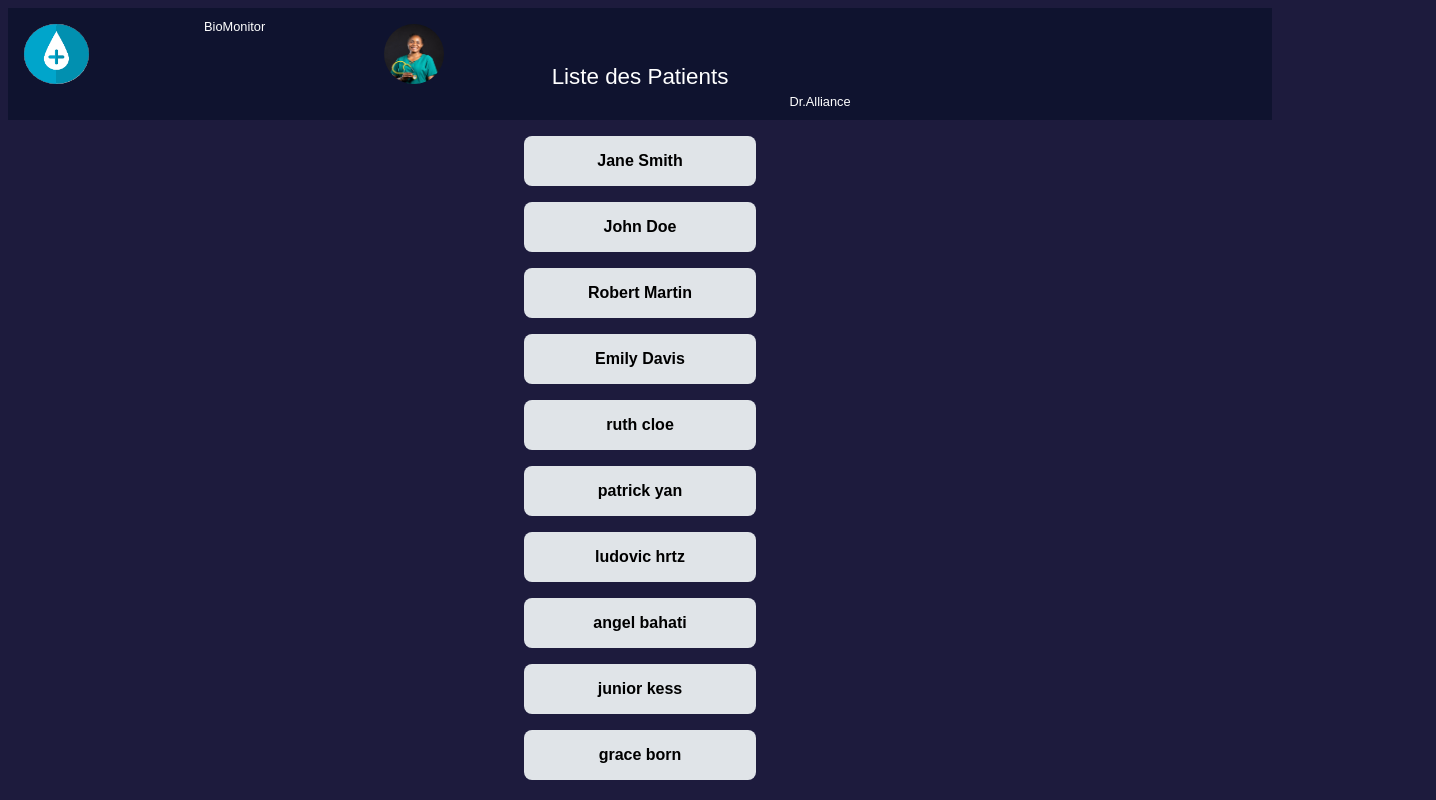
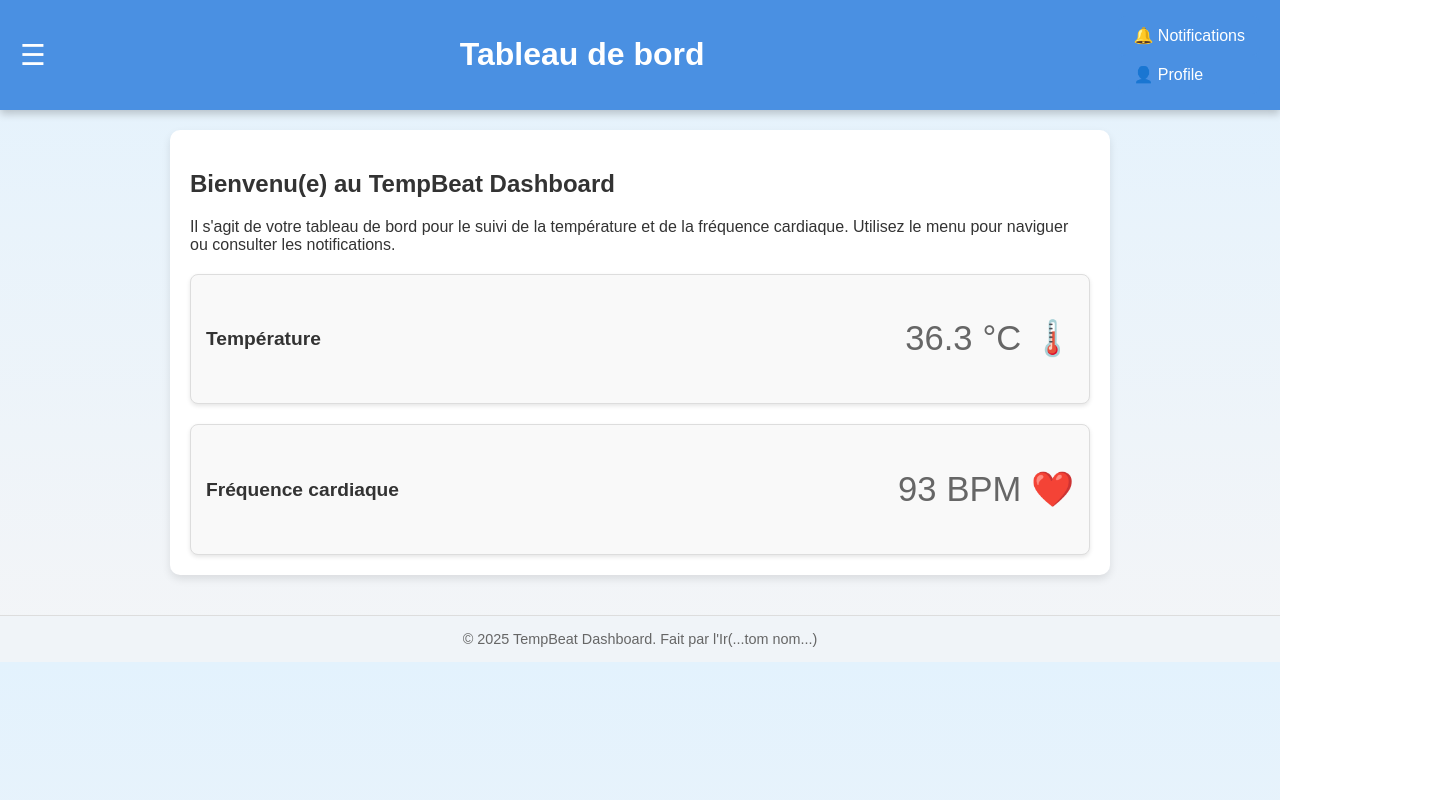
Before and after one commit to Nestor76164/sage, a plain HTML site: page index.html in a window 1280 px wide. Shown: the whole page, 1436 px wide, since content can reach past the window. Drawn offline with Linux system fonts and the light colour scheme.

Commit message:
index.html

```diff
--- a/index.html
+++ b/index.html
@@ -3,43 +3,181 @@
 <head>
     <meta charset="UTF-8">
     <meta name="viewport" content="width=device-width, initial-scale=1.0">
-    <title>doctor_page</title>
-    <link rel="stylesheet" href="doctor.css">
+    <title>Custom Dashboard</title>
+    <style>
+        body {
+            margin: 0;
+            font-family: 'Arial', sans-serif;
+            background: linear-gradient(to bottom, #e3f2fd, #f4f5f7);
+            color: #333;
+        }
+        header {
+            background: #4a90e2;
+            color: white;
+            padding: 15px 20px;
+            display: flex;
+            justify-content: space-between;
+            align-items: center;
+            box-shadow: 0 4px 8px rgba(0, 0, 0, 0.2);
+            position: sticky;
+            top: 0;
+            z-index: 10;
+        }
+        .menu-toggle {
+            font-size: 1.8em;
+            cursor: pointer;
+        }
+        nav {
+            display: none;
+            flex-direction: column;
+            background: white;
+            position: fixed;
+            top: 65px;
+            left: 0;
+            width: 250px;
+            height: calc(100% - 65px);
+            box-shadow: 2px 0 5px rgba(0, 0, 0, 0.2);
+            z-index: 9;
+        }
+        nav a {
+            text-decoration: none;
+            color: #4a90e2;
+            padding: 15px 20px;
+            border-bottom: 1px solid #ddd;
+            transition: background-color 0.3s;
+        }
+        nav a:hover {
+            background-color: #f0f8ff;
+        }
+        .main-content {
+            margin: 20px auto;
+            padding: 20px;
+            max-width: 900px;
+            background: white;
+            border-radius: 10px;
+            box-shadow: 0 4px 8px rgba(0, 0, 0, 0.1);
+        }
+        .data-section {
+            display: flex;
+            align-items: center;
+            justify-content: space-between;
+            margin-top: 20px;
+            padding: 15px;
+            border: 1px solid #ddd;
+            border-radius: 8px;
+            background: #f9f9f9;
+            box-shadow: 0 2px 4px rgba(0, 0, 0, 0.1);
+        }
+        .data-section h3 {
+            margin: 0;
+            font-size: 1.2em;
+            color: #333;
+        }
+        .data-value {
+            font-size: 1.8em;
+            color: #4a90e2;
+            display: flex;
+            align-items: center;
+        }
+        .data-value span {
+            margin-left: 10px;
+            font-size: 1.2em;
+            color: #666;
+        }
+        .notifications div {
+            background: #4a90e2;
+            color: white;
+            padding: 10px 15px;
+            border-radius: 8px;
+            cursor: pointer;
+            transition: background-color 0.3s;
+        }
+        .notifications div:hover {
+            background: #357abd;
+        }
+        footer {
+            margin-top: 40px;
+            padding: 15px;
+            background: #f0f4f8;
+            text-align: center;
+            color: #666;
+            font-size: 0.9em;
+            border-top: 1px solid #ddd;
+        }
+    </style>
 </head>
 <body>
+    <header>
+        <div class="menu-toggle">☰</div>
+        <h1>Tableau de bord</h1>
+        <div class="notifications">
+            <div id="bell">🔔 Notifications</div>
+            <div id="profile">👤 Profile</div>
+        </div>
+    </header>
+    <nav id="side-menu">
+        <a href="#home">Home</a>
+        <a href="#services">Services</a>
+        <a href="#about">À propos</a>
+        <a href="#contact">Contact</a>
+    </nav>
+    <div class="main-content">
+        <h2>Bienvenu(e) au TempBeat Dashboard</h2>
+        <p>Il s'agit de votre tableau de bord pour le suivi de la température et de la fréquence cardiaque. Utilisez le menu pour naviguer ou consulter les notifications.</p>
 
+        <!-- Data Sections -->
+        <div class="data-section">
+            <h3>Température</h3>
+            <p class="data-value">
+                <span id="temperature">--</span>
+                <span>°C 🌡️</span>
+            </p>
+        </div>
+        <div class="data-section">
+            <h3>Fréquence cardiaque</h3>
+            <p class="data-value">
+                <span id="heart-rate">--</span>
+                <span>BPM ❤️</span>
+            </p>
+        </div>
+    </div>
+
+    <footer>
+        © 2025 TempBeat Dashboard. Fait par l'Ir(...tom nom...)
+    </footer>
+
+    <script>
+        const menuToggle = document.querySelector('.menu-toggle');
+        const sideMenu = document.getElementById('side-menu');
+
+        menuToggle.addEventListener('click', () => {
+            sideMenu.style.display = sideMenu.style.display === 'flex' ? 'none' : 'flex';
+        });
+
+        const bell = document.getElementById('bell');
+        bell.addEventListener('click', () => {
+            alert('You have no new notifications.');
+        });
+
+        const profile = document.getElementById('profile');
+        profile.addEventListener('click', () => {
+            alert('Profile settings are under development.');
+        });
+
+        // Function to simulate fetching data from a database
+        function fetchData() {
+            const temperature = (Math.random() * 2 + 35).toFixed(1); // Random temp between 35 and 37
+            const heartRate = Math.floor(Math.random() * 40 + 60);  // Random BPM between 60 and 100
+
+            document.getElementById('temperature').textContent = temperature;
+            document.getElementById('heart-rate').textContent = heartRate;
+        }
+
+        // Fetch data every 5 seconds
+        setInterval(fetchData, 5000);
+
+        // Initial data fetch
+        fetchData();
+    </script>
 </body>
 </html>
-<body>
-    <header>
-        <div class="user_profile">
-            <div class="logo">
-                <img src="logg.png" alt="">
-                <h3>BioMonitor</h3>
-            </div>
-            <div class="faceup">
-                <img src="alliancedr.jpeg"  height="60px" width="60px"alt="">
-                <h3>Dr.Alliance</h3>
-            </div>
-        </div>
-        <h1>Liste des Patients</h1>
-    </header>
-
-    <main>
-        <ul class="patient-list">
-            <li ><a href="tab.html">Jane Smith</a></li>
-            <li >John Doe</li>
-            <li >Robert Martin</li>
-            <li >Emily Davis</li>
-            <li >ruth cloe</li>
-            <li >patrick yan</li>
-            <li >ludovic hrtz</li>
-            <li >angel bahati</li>
-            <li >junior kess</li>
-            <li >grace born</li>
-        </ul>
-    </main>
-
-
-</body>
-</html>
```
